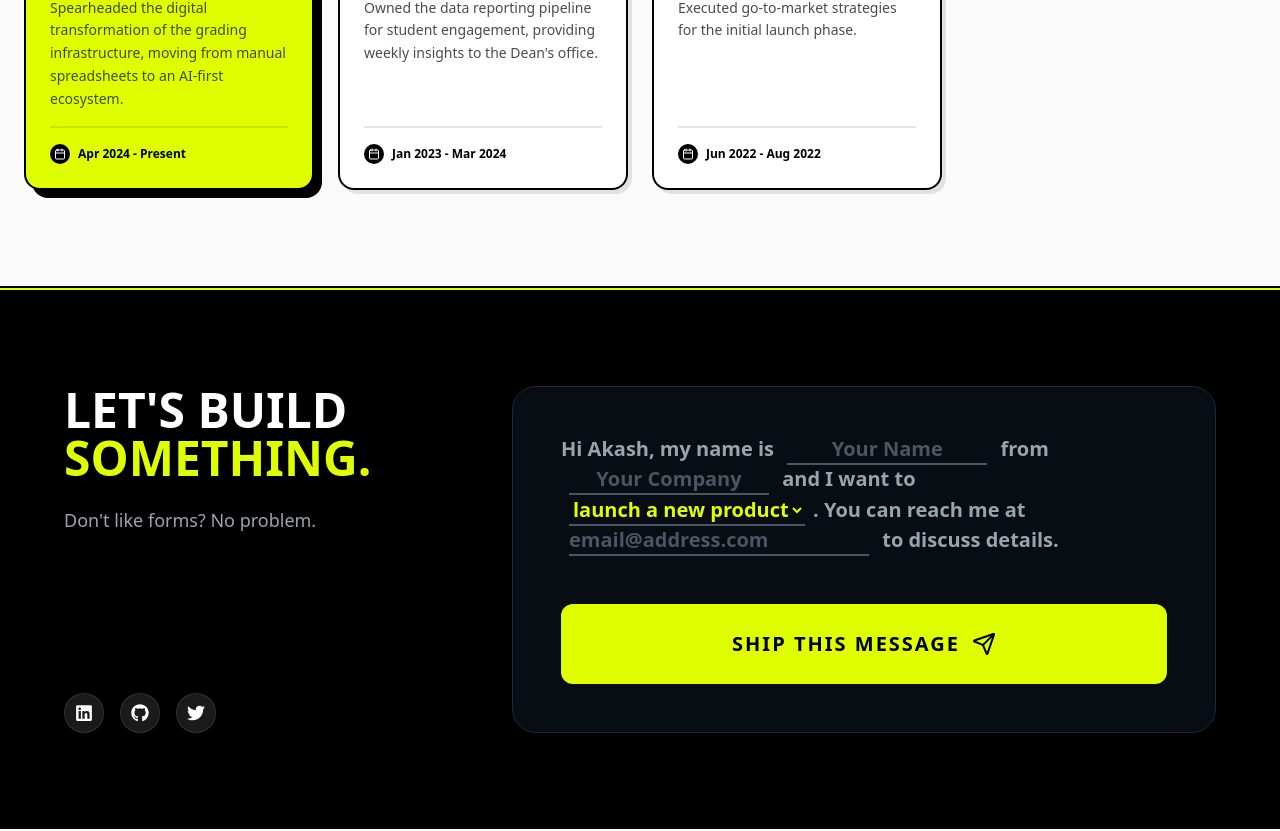
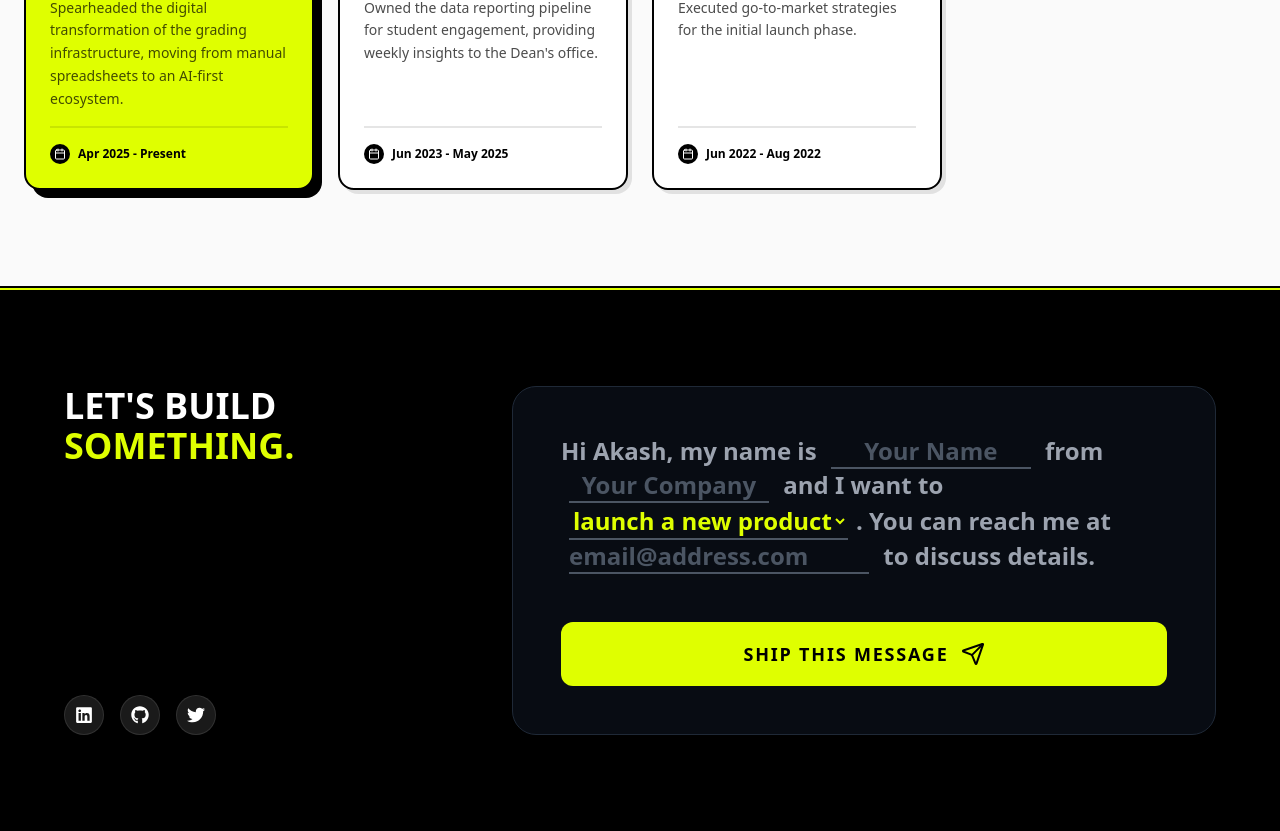
Before and after one commit to AkashSharma19/personal--portfolio, a React (Vite) app: page / in a window 1280 px wide. Shown: the part 3936-4767 px from the top of the page. Built offline with nearby package versions, Linux system fonts and the light colour scheme; the HTML template or start-up script is replaced by a standard one.

Commit message:
Update experience dates and years, final UI adjustments

```diff
--- a/src/components/Experience.jsx
+++ b/src/components/Experience.jsx
@@ -11,7 +11,7 @@ const experienceData = [
     role: "Assistant Product Manager",
     location: "Gurugram, India",
     type: "Full Time",
-    period: "Apr 2024 - Present",
+    period: "Apr 2025 - Present",
     summary: "Spearheaded the digital transformation of the grading infrastructure, moving from manual spreadsheets to an AI-first ecosystem.",
     logo: Briefcase,
     highlight: true,
@@ -33,7 +33,7 @@ const experienceData = [
     role: "Product Analyst",
     location: "Gurugram, India",
     type: "Full Time",
-    period: "Jan 2023 - Mar 2024",
+    period: "Jun 2023 - May 2025",
     summary: "Owned the data reporting pipeline for student engagement, providing weekly insights to the Dean's office.",
     logo: Briefcase,
     highlight: false,
@@ -197,7 +197,7 @@ export default function ExperienceSection() {
               Working Experience
             </span>
             <h2 className="text-3xl md:text-4xl font-black leading-tight max-w-xl">
-              We Provide 5 Years Experience For Service.
+              I HAVE 1.9 YEARS OF EXPERIENCE.
             </h2>
           </div>
 
--- a/src/components/Footer.jsx
+++ b/src/components/Footer.jsx
@@ -83,10 +83,9 @@ export default function Footer() {
         {/* LEFT COLUMN: Contact Info (Same as before) */}
         <div className="w-full md:w-1/3 flex flex-col justify-between">
             <div>
-               <h2 className="text-4xl md:text-5xl font-black uppercase mb-6 leading-none">
+               <h2 className="text-3xl md:text-4xl font-black uppercase mb-6 leading-none">
                  Let's Build <br/> <span className="text-[#DFFF00]">Something.</span>
                </h2>
-               <p className="text-gray-400 text-lg">Don't like forms? No problem.</p>
             </div>
             <div className="flex gap-4">
               <SocialLink icon={FaLinkedin} href="https://linkedin.com/in/akash-sharma-10091999" />
@@ -97,7 +96,7 @@ export default function Footer() {
 
         {/* RIGHT COLUMN: The "Mad Libs" Form */}
         <div className="flex-1 bg-gray-900/50 p-8 md:p-12 rounded-3xl border border-gray-800 backdrop-blur-sm">
-          <form className="text-lg md:text-xl font-bold leading-relaxed text-gray-400" onSubmit={handleShip}>
+          <form className="text-xl md:text-2xl font-bold leading-relaxed text-gray-400" onSubmit={handleShip}>
 
             <span>Hi Akash, my name is </span>
             <input
@@ -127,11 +126,11 @@ export default function Footer() {
 
 
             {/* --- THE ANIMATED BUTTON --- */}
-            <div className="mt-12 relative h-20"> {/* Fixed height to prevent layout jumps */}
+            <div className="mt-12 relative h-16"> {/* Fixed height to prevent layout jumps */}
               <button
                 onClick={handleShip}
                 disabled={status !== 'idle'}
-                className={`relative w-full h-full rounded-xl text-xl font-black uppercase tracking-widest overflow-hidden transition-all duration-300 ${
+                className={`relative w-full h-full rounded-xl text-lg font-black uppercase tracking-widest overflow-hidden transition-all duration-300 ${
                   status === 'shipped' ? 'bg-green-500 text-white' : 'bg-[#DFFF00] text-black hover:scale-[1.02]'
                 }`}
               >
```
